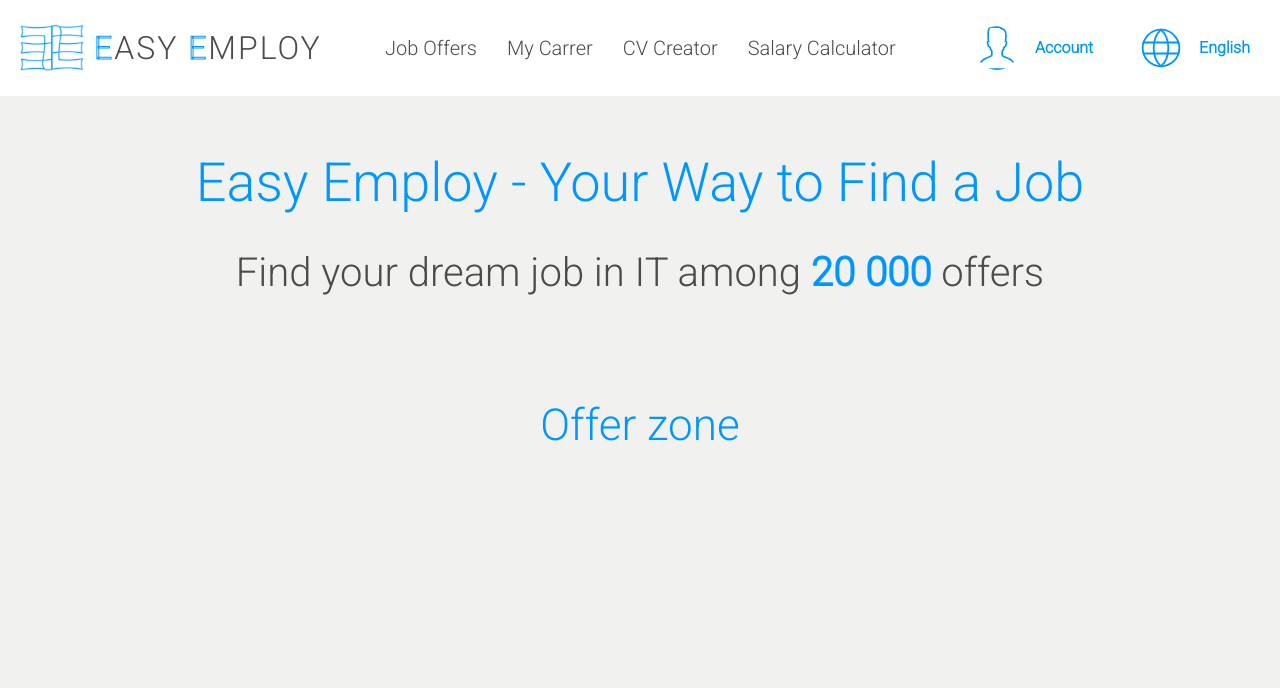
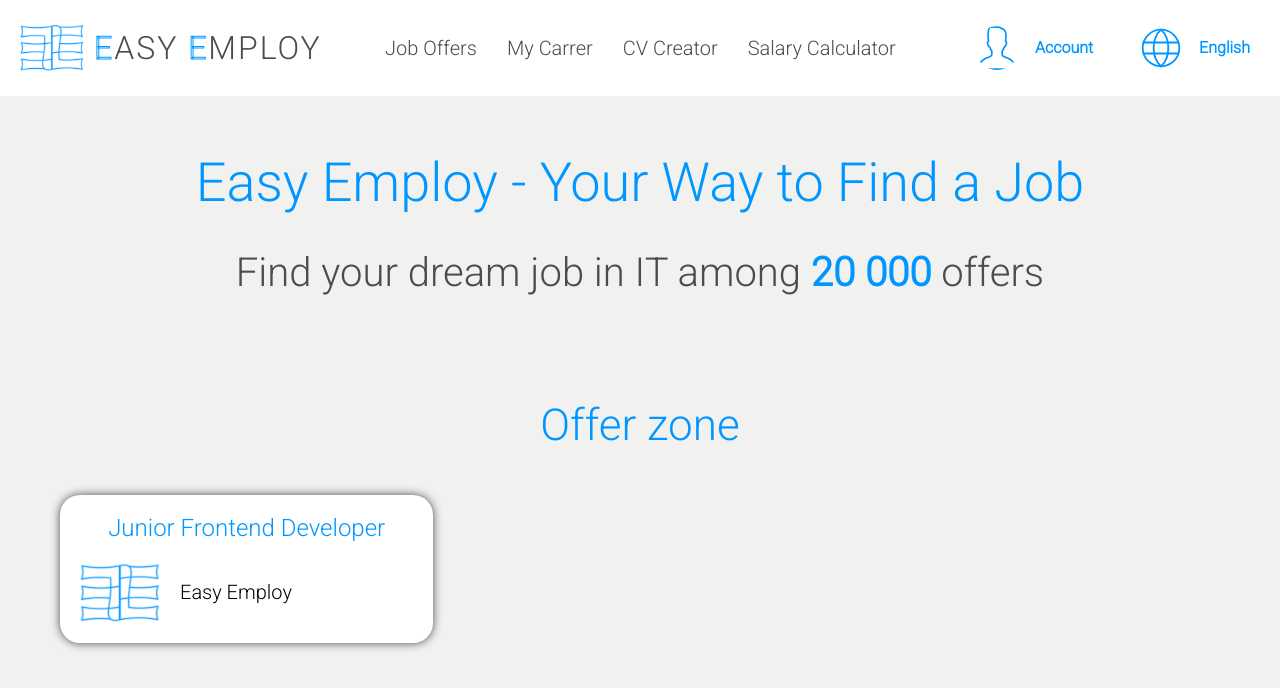
Before and after one commit to mizdebski77/Easy-Employ, a React (Create React App) app: page /Home in a window 1280 px wide. Shown: the top 688 px of the page. Built offline with nearby package versions, Linux system fonts and the light colour scheme.

Commit message:
Offer tile added

```diff
--- a/src/features/Home/home.tsx
+++ b/src/features/Home/home.tsx
@@ -1,5 +1,6 @@
 import React from 'react';
-import { CaptionNumber, Captions, OffersTitle, OffersWrapper, Title, Wrapper } from './styledHome';
+import { CaptionNumber, Captions, OfferArticle, OfferDetails, OfferLogo, OfferTile, OfferTitle, OfferWrapper, OffersTitle, OffersWrapper, Title, Wrapper } from './styledHome';
+import logo from '../../common/Images/logo.png';
 
 export const Home = () => {
     return (
@@ -9,6 +10,18 @@ export const Home = () => {
 
             <OffersWrapper>
                 <OffersTitle>Offer zone</OffersTitle>
+
+                <OfferWrapper>
+                    <OfferTile>
+                        <OfferTitle>Junior Frontend Developer</OfferTitle>
+                        <OfferArticle>
+                            <OfferLogo src={logo} />
+                            <OfferDetails>Easy Employ</OfferDetails>
+                        </OfferArticle>
+
+                    </OfferTile>
+
+                </OfferWrapper>
             </OffersWrapper>
         </Wrapper>
     );
--- a/src/features/Home/styledHome.ts
+++ b/src/features/Home/styledHome.ts
@@ -32,11 +32,48 @@ export const OffersWrapper = styled.div`
     border-radius: 20px;
 `;
 
-
 export const OffersTitle = styled.h3`
     text-align: center;
     font-size: 44px;
     font-weight: normal;
-    color: ${({theme}) => theme.color.fontMain
-    };
+    color: ${({theme}) => theme.color.fontMain};
 `;
+
+export const OfferWrapper = styled.div`
+    display: grid;
+    grid-template-columns: 1fr 1fr 1fr ;
+    gap: 20px;
+`;
+
+export const OfferTile = styled.div`
+    background: ${({theme}) => theme.color.secondColor};
+    padding: 20px;
+    border-radius: 20px;
+    box-shadow: 0 0 10px ${({theme}) => theme.color.fontSecond};
+    display: grid;
+    gap: 20px;
+`;
+
+export const OfferTitle = styled.span`
+    font-size: 24px;
+    text-align: center;
+    color:${({theme}) => theme.color.fontMain}
+`;
+
+export const OfferArticle = styled.div`
+    display: flex;
+    align-items: center;
+    gap: 20px ;
+`;
+
+export const OfferLogo = styled.img`
+    max-width: 80px;
+`;
+
+export const OfferDetails = styled.span`
+    font-size: 20px;
+`;
+
+export const FavoriteButton = styled.button`
+
+`;
```
